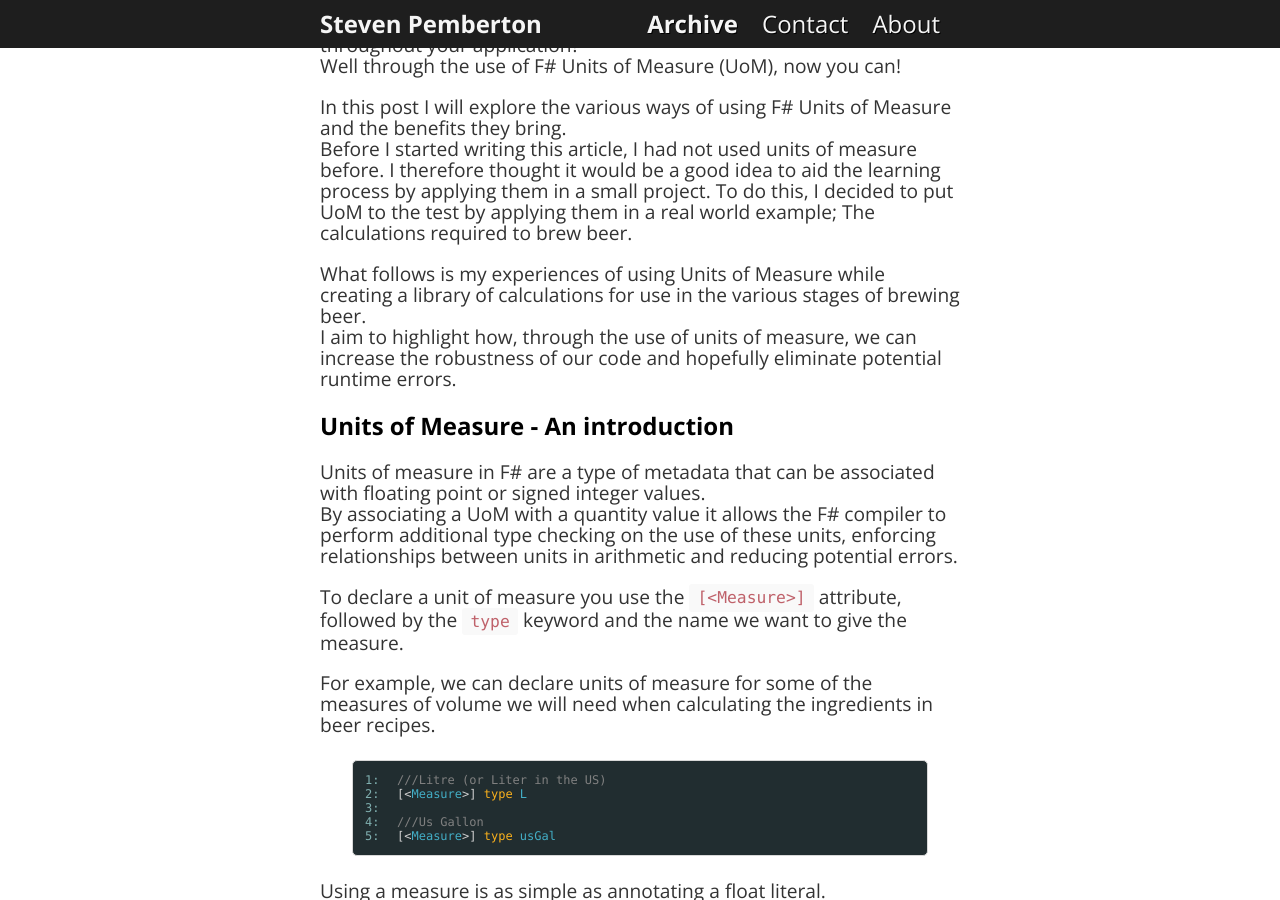
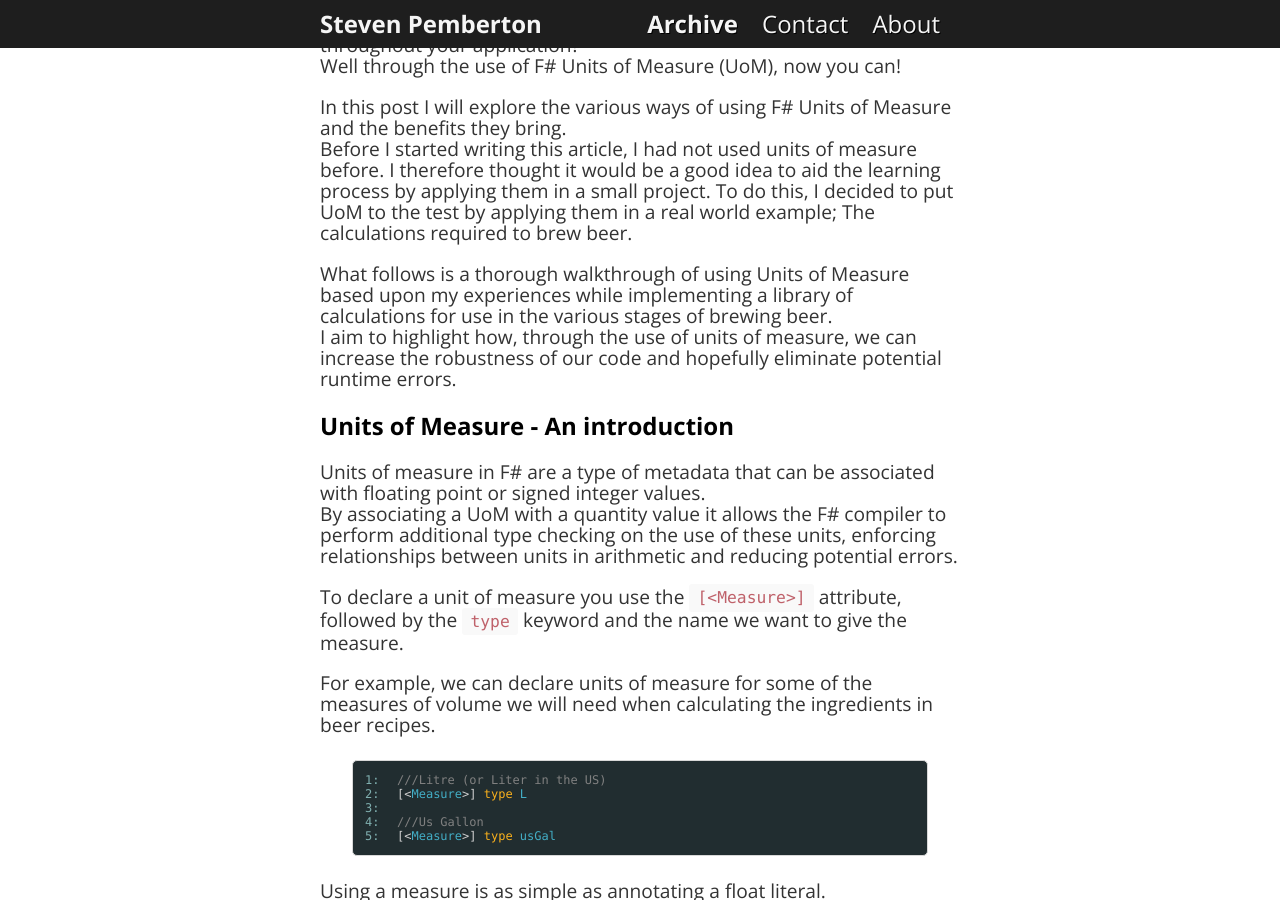
Before and after one commit to sjpemberton/sjpemberton.github.io, a Jekyll site: the page built from _posts/2015-03-10-FSharp-Units-Of-Measure.html, in a window 1280 px wide and 900 px high, scrolled down 359 px. Built offline with Jekyll 4.4.1, drawn with Linux system fonts in a browser that asks for light colours; some web fonts are replaced; comment, search, counter and statistics services are not loaded.

Commit message:
Fixed intro

```diff
--- a/_posts/2015-03-10-FSharp-Units-Of-Measure.html
+++ b/_posts/2015-03-10-FSharp-Units-Of-Measure.html
@@ -17,7 +17,7 @@ Well through the use of F# Units of Measure (UoM), now you can!</p>
 Before I started writing this article, I had not used units of measure before. I therefore thought it would be a good idea to aid the learning process by applying them in a small project.
 To do this, I decided to put UoM to the test by applying them in a real world example; The calculations required to brew beer.</p>
 
-<p>What follows is my experiences of using Units of Measure while creating a library of calculations for use in the various stages of brewing beer.<br />
+<p>What follows is a thorough walkthrough of using Units of Measure based upon my experiences while implementing a library of calculations for use in the various stages of brewing beer.<br />
 I aim to highlight how, through the use of units of measure, we can increase the robustness of our code and hopefully eliminate potential runtime errors.</p>
 
 <!-- more -->
```
Also changed, not shown: 1 other file.
